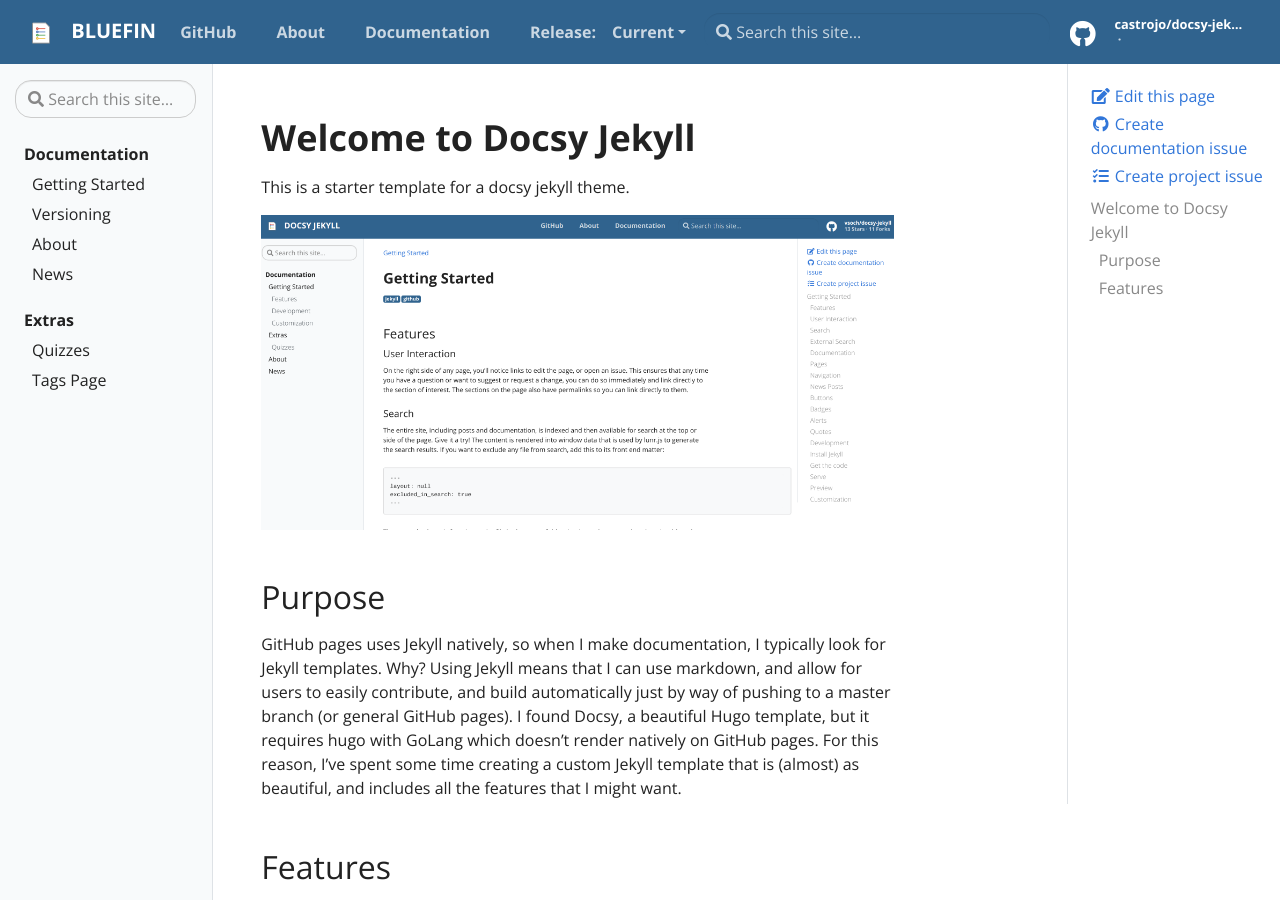
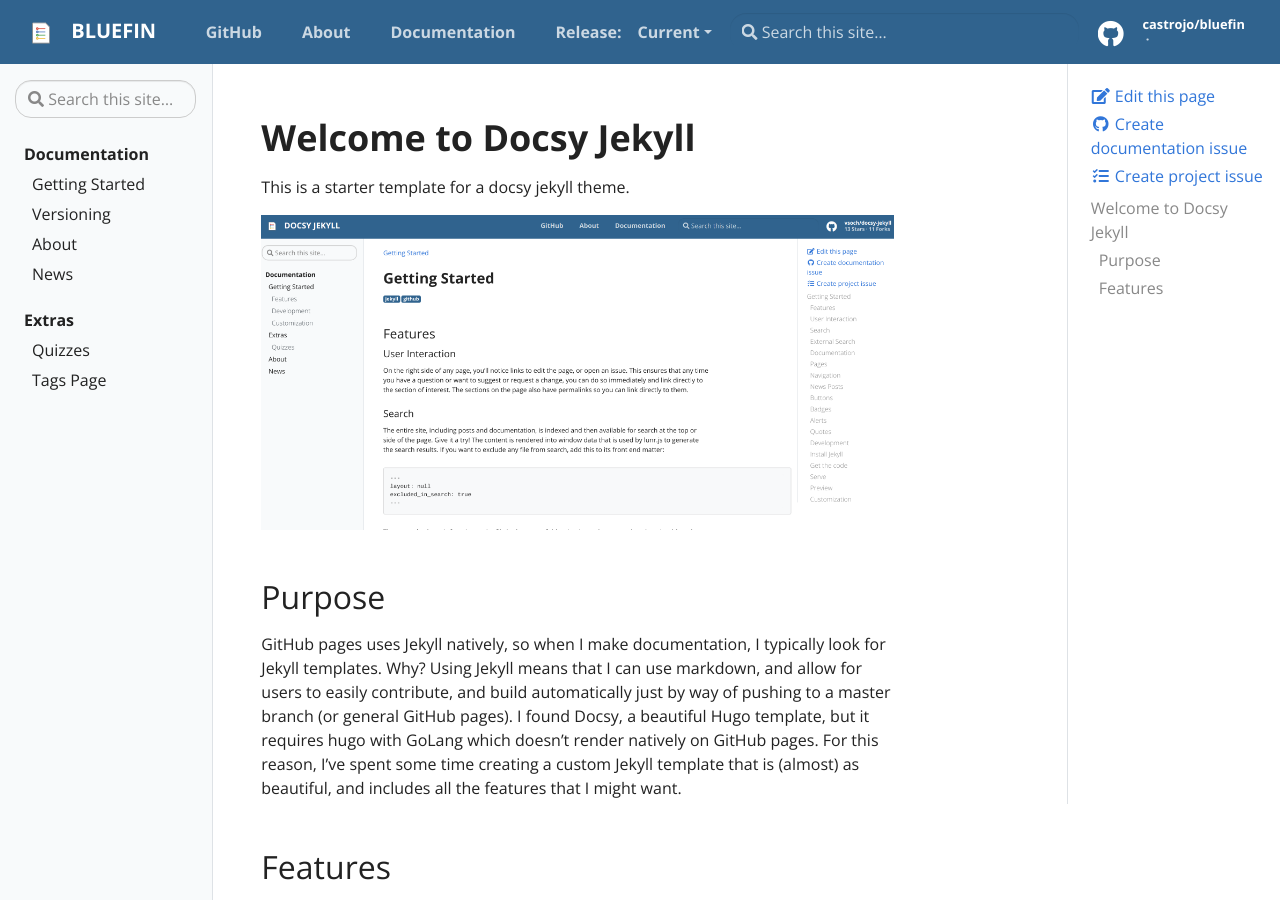
Before and after one commit to ublue-os/bluefin-docs, a Jekyll site: the page built from pages/index.md, in a window 1280 px wide and 900 px high. Built offline with Jekyll 4.4.1, drawn with Linux system fonts in a browser that asks for light colours.

Commit message:
Update _config.yml

```diff
--- a/_config.yml
+++ b/_config.yml
@@ -23,19 +23,19 @@
   Google search results) and in your feed.xml site description.
 
 # Add your baseurl here (your repository) but DO NOT CHANGE THE LINE NUMBER without editing .circleci/circle_urls.sh
-baseurl: "/docsy-jekyll" # the subpath of your site, e.g. /blog
+baseurl: "/bluefin" # the subpath of your site, e.g. /blog
 
 # This is mostly for testing
 url: "https://vsoch.github.io" # the base hostname & protocol for your site
 
 # Social (First three Required)
-repo: "https://github.com/vsoch/docsy-jekyll"
+repo: "https://github.com/ublue-os/bluefin"
 github_user: "castrojo"
-github_repo: "docsy-jekyll"
+github_repo: "bluefin"
 github_branch: "master"
 
 # Optional
-twitter: vsoch
+twitter: castrojo
 linkedin: vsochat
 dockerhub: vanessa
 
```
